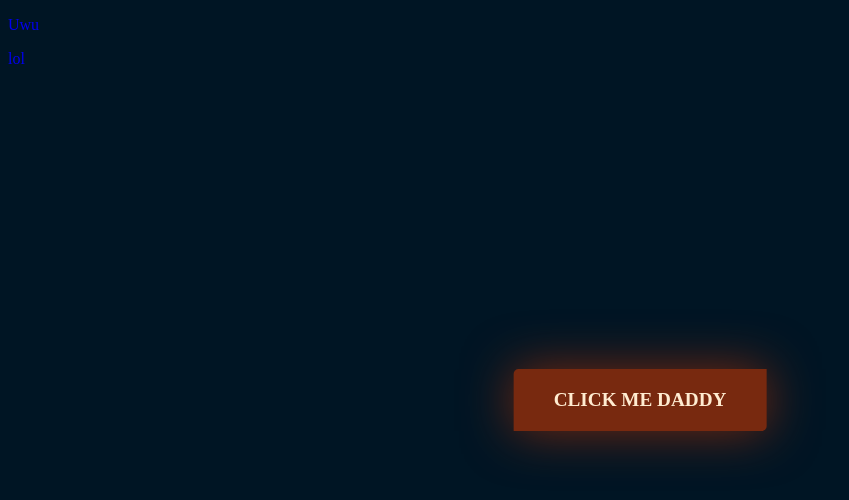
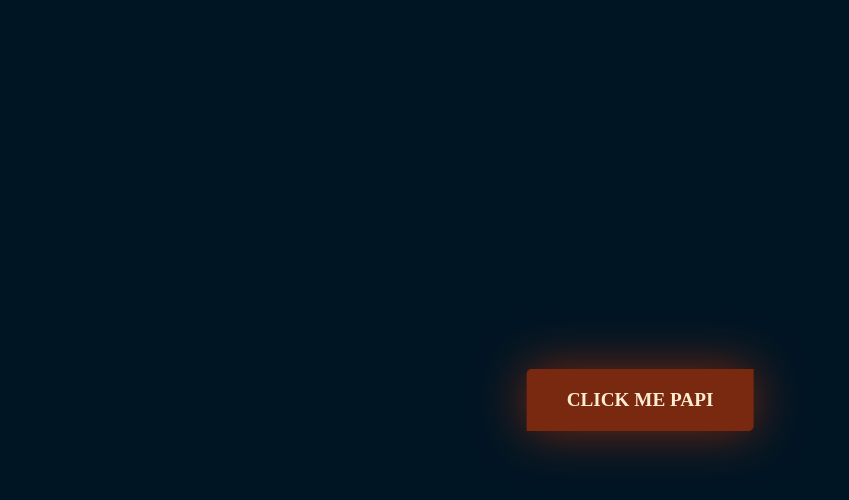
Before and after one commit to thodo132/thodo132.github.io, a plain HTML site: page index.html in a window 1280 px wide. Shown: the whole page, without its empty margins (0-849 px from the left). Drawn offline with Linux system fonts and the light colour scheme.

Commit message:
Base Commit

```diff
--- a/index.html
+++ b/index.html
@@ -13,11 +13,8 @@
       style="text-decoration: none"
       target="_blank"
     >
-      <div class="click-me">click me daddy</div>
-      <div>
-        <p>Uwu</p>
-        <p>lol</p>
-      </div>
+      <div class="click-me">click me papi</div>
+      <div></div>
     </a>
   </body>
 
```
